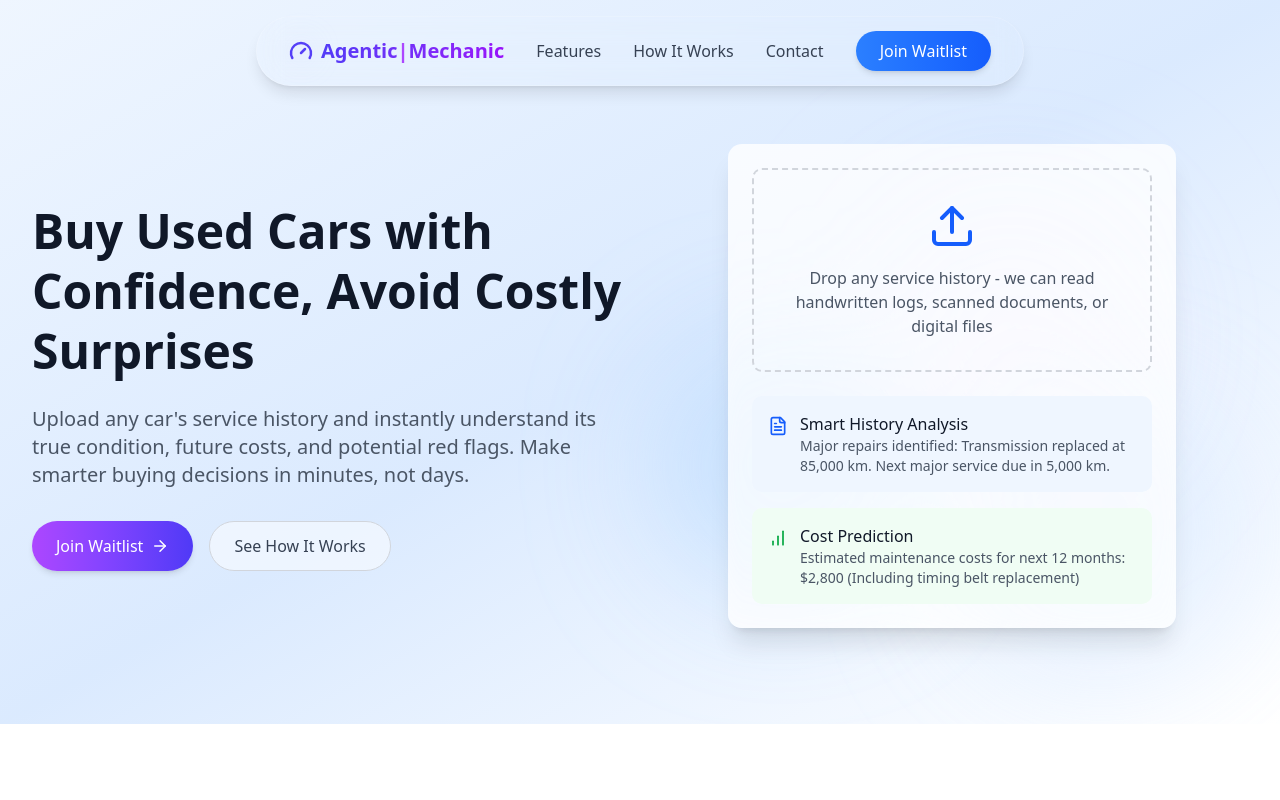
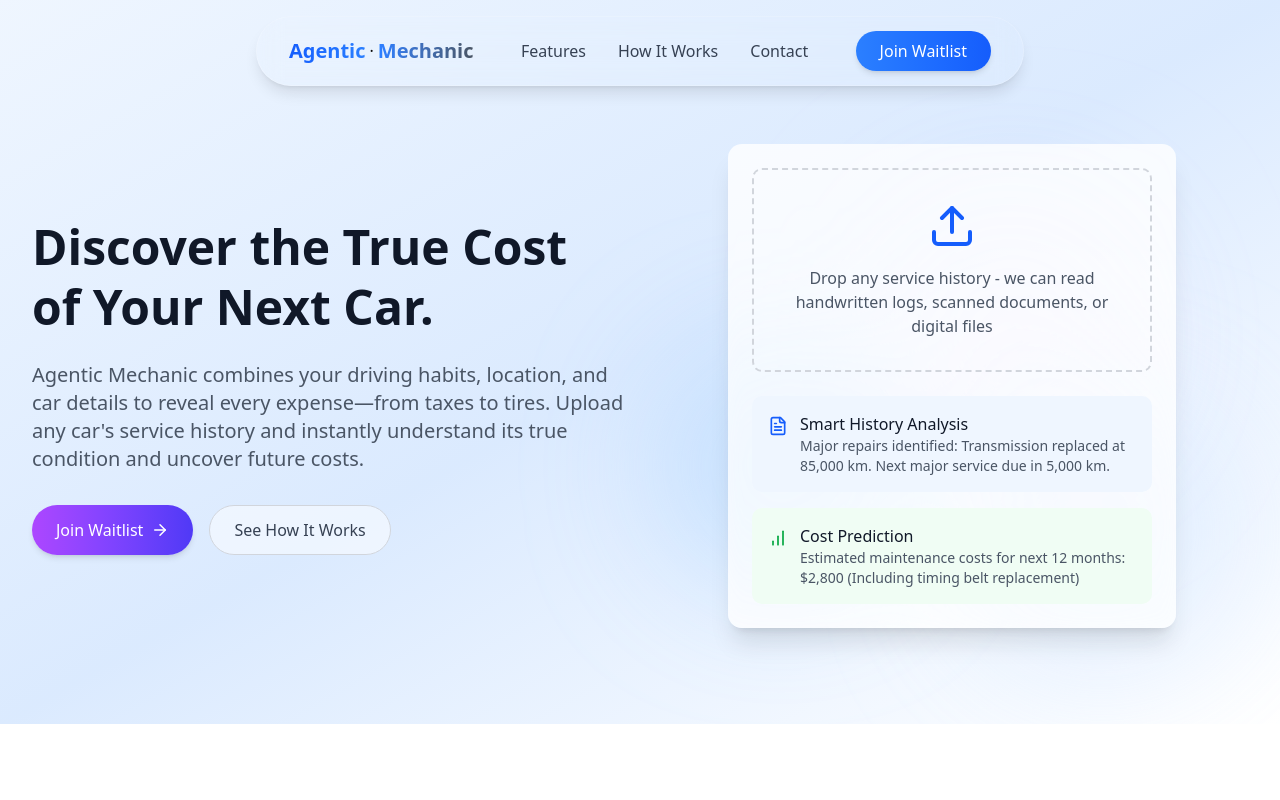
Before and after one commit to aybbr/agentic-mechanic-ui, a Next.js app: page / in a window 1280 px wide. Shown: the top 800 px of the page. Built offline with nearby package versions, Linux system fonts and the light colour scheme.

Commit message:
update landing page text

```diff
--- a/src/components/common/Logo.tsx
+++ b/src/components/common/Logo.tsx
@@ -1,6 +1,5 @@
 "use client";
 
-import { Gauge } from "lucide-react";
 import Link from "next/link";
 
 interface LogoProps {
@@ -9,17 +8,13 @@
 
 export function Logo({ href = "/" }: LogoProps) {
   const LogoContent = () => (
-    <div className="flex items-center space-x-2 group">
-      <div className="relative">
-        <Gauge
-          size={24}
-          className="text-indigo-600 group-hover:text-purple-600 transition-colors"
-          strokeWidth={2.5}
-        />
-        <div className="absolute inset-0 bg-gradient-to-br from-indigo-200 to-purple-200 rounded-full blur-lg opacity-20 group-hover:opacity-30 transition-opacity"></div>
-      </div>
-      <span className="text-xl font-bold bg-clip-text text-transparent bg-gradient-to-r from-indigo-600 to-purple-600">
-        Agentic<span className="text-purple-500">|</span>Mechanic
+    <div className="flex items-center group">
+      <span className="text-xl font-bold bg-gradient-to-r from-blue-600 to-blue-500 bg-clip-text text-transparent">
+        Agentic
+      </span>
+      <span className="mx-1">·</span>
+      <span className="text-xl font-bold bg-gradient-to-r from-blue-500 to-gray-600 bg-clip-text text-transparent">
+        Mechanic
       </span>
     </div>
   );
--- a/src/components/landing/SingleScreenLanding.tsx
+++ b/src/components/landing/SingleScreenLanding.tsx
@@ -107,10 +107,11 @@
           <div className="lg:grid lg:grid-cols-2 lg:gap-8 items-center">
             <div className="mb-12 lg:mb-0">
               <h1 className="text-4xl sm:text-5xl font-bold text-gray-900 leading-tight mb-6">
-                Buy Used Cars with Confidence, Avoid Costly Surprises
+              Discover the True Cost of Your Next Car.
               </h1>
               <p className="text-xl text-gray-600 mb-8">
-                Upload any car&apos;s service history and instantly understand its true condition, future costs, and potential red flags. Make smarter buying decisions in minutes, not days.
+              Agentic Mechanic combines your driving habits, location, and car details to reveal every expense—from taxes to tires.
+                Upload any car&apos;s service history and instantly understand its true condition and uncover future costs.
               </p>
               <div className="flex flex-col sm:flex-row gap-4">
                 <button
```
